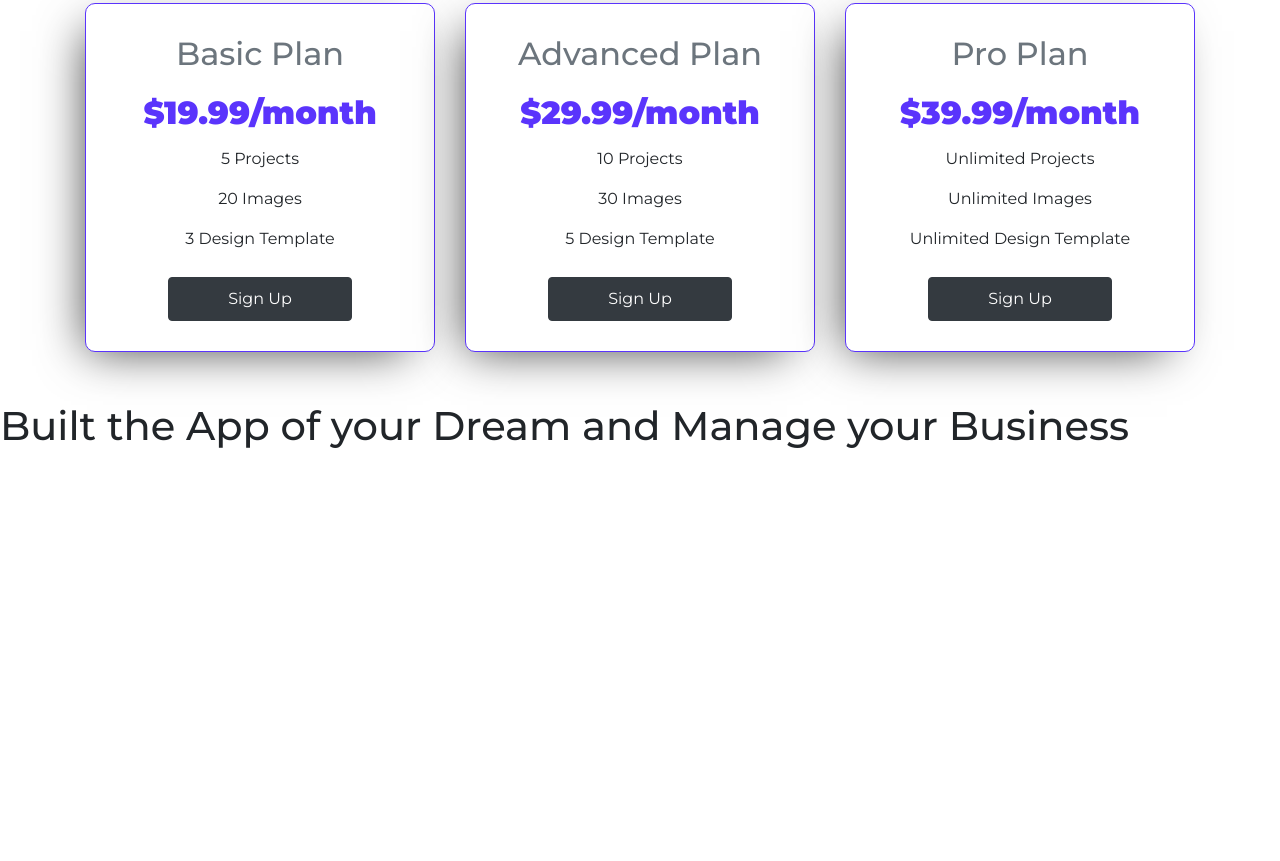
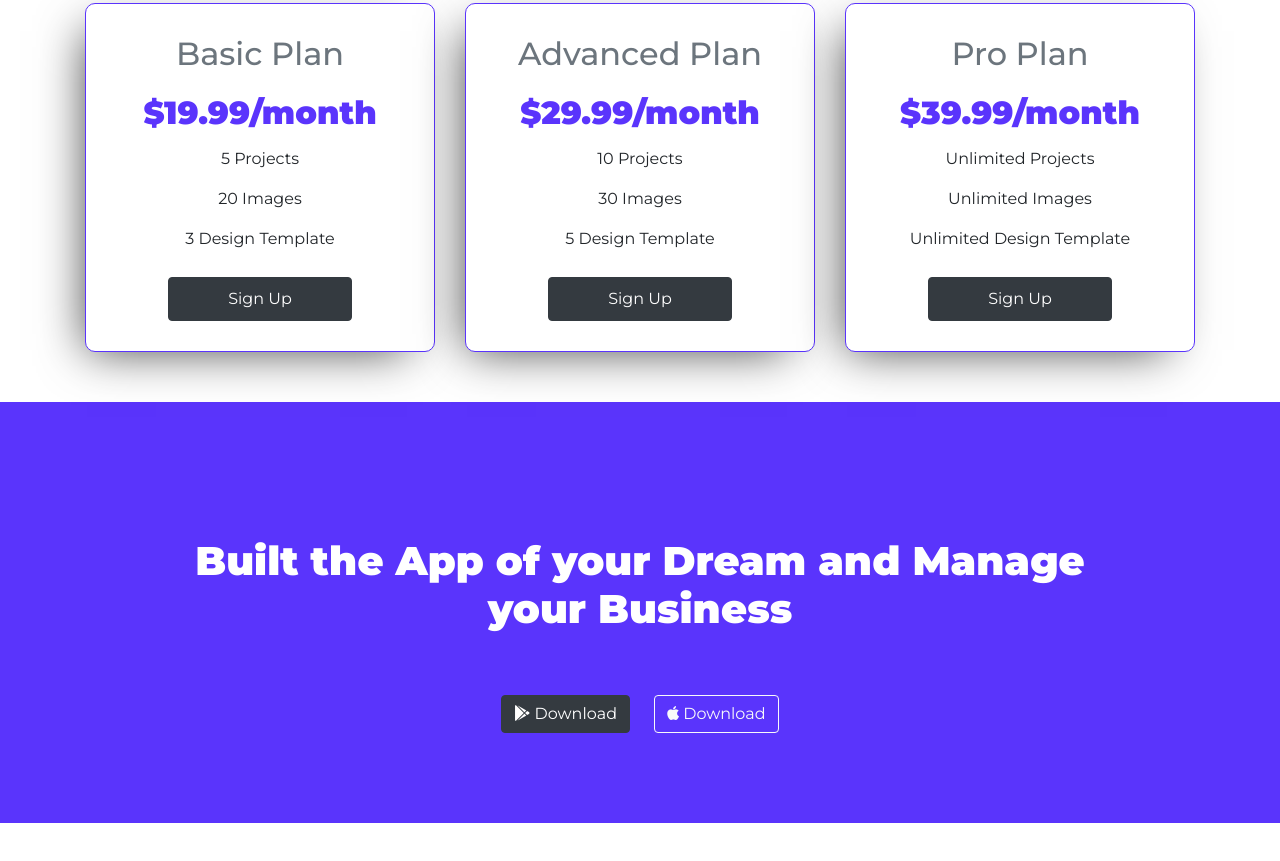
Before and after one commit to Arcticpilots/Apollo-App, a plain HTML site: page index.html in a window 1280 px wide. Shown: the part 1739-2600 px from the top of the page. Before the commit the page ends 2197 px from the top, so only its background shows below. Drawn offline with nearby package versions, Linux system fonts and the light colour scheme.

Commit message:
Fixed cta section

```diff
--- a/index.html
+++ b/index.html
@@ -171,11 +171,10 @@
     <!-- Call to Action Section -->
 
 
-    <section id="cta">
-            <h1 class="">Built the App of your Dream and Manage your Business</h1>
-
-
-
+    <section id="cta" class="text-center">
+            <h1 class="cta-title">Built the App of your Dream and Manage your Business</h1>
+            <button class="btn btn-dark"><i class="fab fa-google-play"></i>  Download</button>
+            <button class="btn btn-outline-light"><i class="fab fa-apple"></i>  Download</button>
     </section>
 
 
--- a/style.css
+++ b/style.css
@@ -101,3 +101,16 @@ body {
 .card .btn {
   padding: 3% 20%;
 }
+
+
+#cta{
+  background-color: rgb(90, 52, 252);
+  margin: 50px 0;
+  padding: 7% 15%;
+}
+
+.cta-title{
+  font-weight: 900;
+  color: white;
+  padding: 5% 0;
+}
```
